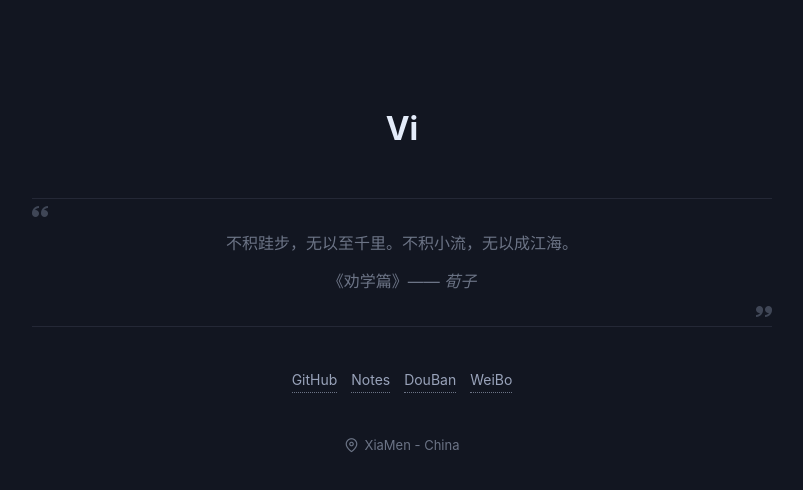
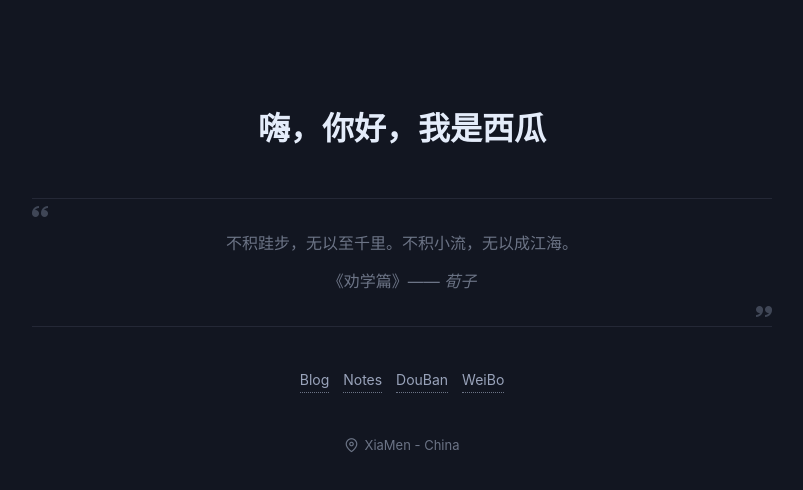
Before and after one commit to sohanyu/sohanyu.github.io, a plain HTML site: page index.html in a window 1280 px wide. Shown: the whole page, without its empty margins (238-1041 px from the left). Drawn offline with Linux system fonts and the light colour scheme; files whose address does not match are found by name.

Commit message:
update link

```diff
--- a/index.html
+++ b/index.html
@@ -12,7 +12,7 @@
 
 <body>
   <div class="vi">
-    <h1 class="animate-slide-in-down" style="opacity: 1; top: 0px;">Vi</h1>
+    <h1 class="animate-slide-in-down" style="opacity: 1; top: 0px;">嗨，你好，我是西瓜</h1>
     <div class="quote">
       <span class="quote-line quote-line-start animate-slide-in-left" style="left: 0px;"></span>
       <span class="quote-icon quote-icon-start animate-slide-in-down" style="opacity: 1; top: 0px;">
@@ -26,7 +26,7 @@
       <span class="quote-line quote-line-end animate-slide-in-right" style="right: 0px;"></span>
     </div>
     <div class="links">
-      <a href="https://github.com/iissnan" class="animate-slide-in-down" style="opacity: 1; top: 0px;">GitHub</a>
+      <a href="https://blog.hihanyu.com/blog" class="animate-slide-in-down" style="opacity: 1; top: 0px;">Blog</a>
       <a href="https://notes.iissnan.com/" class="animate-slide-in-down" style="opacity: 1; top: 0px;">Notes</a>
       <a href="https://douban.com/people/iissnan" class="animate-slide-in-down" style="opacity: 1; top: 0px;">DouBan</a>
       <a href="https://weibo.com/iissnan" class="animate-slide-in-down" style="opacity: 1; top: 0px;">WeiBo</a>
```
Also changed, not shown: 1 other file.
